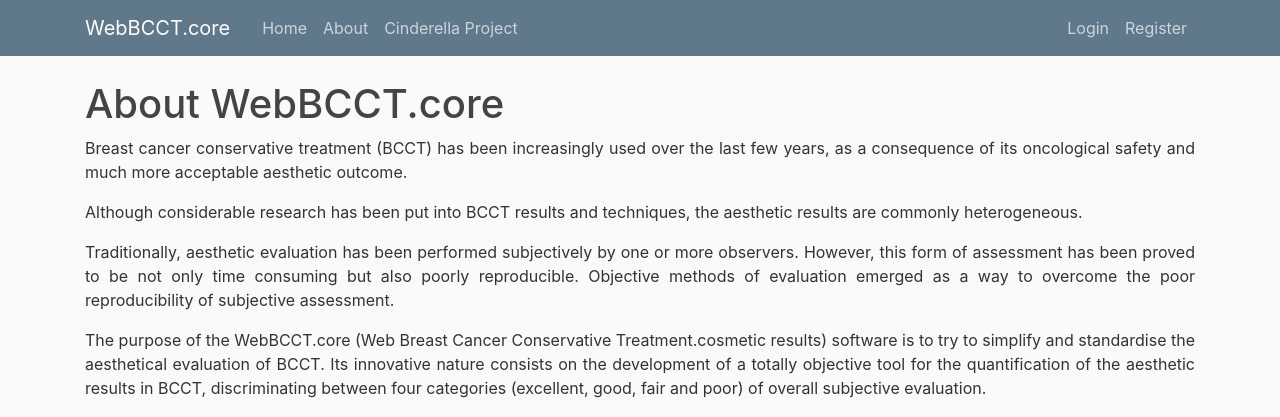
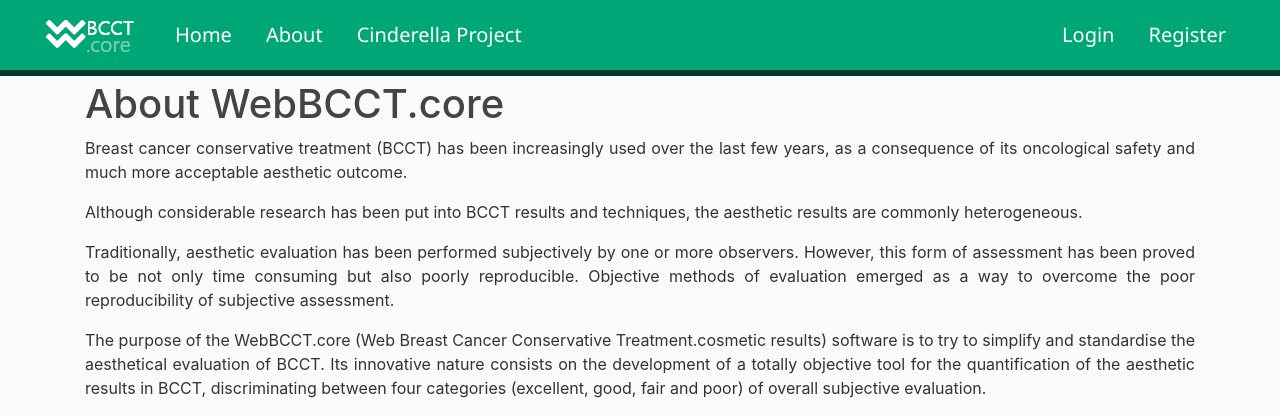
Before and after one commit to safarsaitam/ctm-interships-2020-webbcctcore, a Django app: page / in a window 1280 px wide. Shown: the top 417 px of the page. Run offline with Django 3.2, Linux system fonts and the light colour scheme; some libraries are stand-ins or nearby versions.

Commit message:
header redesigned

```diff
--- /dev/null
+++ b/docker/bcctapp/static/bcctapp/header.css
@@ -0,0 +1,29 @@
+.inesc-bg-md-green {
+    background-color: #00A776;
+}
+
+.inesc-border-dk-green {
+    border-bottom: 6px solid #003828;
+}
+
+#navbarToggle .navbar-nav .nav-link {
+    color: #ffffff;
+    font-family: 'Segoe UI', Tahoma, Geneva, Verdana, sans-serif;
+    font-size: 20px;
+}
+
+
+
+/* margins */
+
+.nav-item-start {
+    margin-left: 30px;
+}
+
+#navbarToggle .navbar-nav .nav-item-md {
+    margin-right: 18px;
+}
+
+#navbarToggle .navbar-nav .nav-item-end {
+    margin-right: 30px;
+}
--- a/docker/bcctapp/templates/bcctapp/base.html
+++ b/docker/bcctapp/templates/bcctapp/base.html
@@ -1,16 +1,21 @@
 {% load static %}
 <!DOCTYPE html>
 <html>
+
 <head>
     <!-- Required meta tags -->
     <meta charset="utf-8">
     <meta name="viewport" content="width=device-width, initial-scale=1, shrink-to-fit=no">
 
     <!-- Bootstrap CSS -->
-    <link rel="stylesheet" href="https://stackpath.bootstrapcdn.com/bootstrap/4.3.1/css/bootstrap.min.css" integrity="sha384-ggOyR0iXCbMQv3Xipma34MD+dH/1fQ784/j6cY/iJTQUOhcWr7x9JvoRxT2MZw1T" crossorigin="anonymous">
+    <link rel="stylesheet" href="https://stackpath.bootstrapcdn.com/bootstrap/4.3.1/css/bootstrap.min.css"
+        integrity="sha384-ggOyR0iXCbMQv3Xipma34MD+dH/1fQ784/j6cY/iJTQUOhcWr7x9JvoRxT2MZw1T" crossorigin="anonymous">
 
     <link rel="stylesheet" type="text/css" href="{% static 'bcctapp/main.css' %}">
     <!--<link rel="stylesheet" href="text/css" href="{% static 'bcctapp/modal.css' %}">-->
+
+    <!-- Header CSS -->
+    <link rel="stylesheet" type="text/css" href="{% static 'bcctapp/header.css' %}">
 
     {% block extra_style %}{% endblock extra_style %}
     <!-- CSS -->
@@ -18,7 +23,8 @@
     <link rel="stylesheet" href="{% static 'bcctapp/simplelightbox.min.css' %}">-->
 
     <!-- JAVASCRIPT -->
-    <script src="https://code.jquery.com/jquery-3.4.1.js" integrity="sha256-WpOohJOqMqqyKL9FccASB9O0KwACQJpFTUBLTYOVvVU=" crossorigin="anonymous"></script>
+    <script src="https://code.jquery.com/jquery-3.4.1.js"
+        integrity="sha256-WpOohJOqMqqyKL9FccASB9O0KwACQJpFTUBLTYOVvVU=" crossorigin="anonymous"></script>
     <script src="https://ajax.googleapis.com/ajax/libs/jquery/2.2.4/jquery.min.js"></script>
     <!--<script type="text/javascript" src="{% static 'bcctapp/simple-lightbox.min.js' %}"></script>-->
 
@@ -28,38 +34,39 @@
     <title>WebBCCT.core</title>
     {% endif %}
 </head>
+
 <body>
     <header class="site-header">
-        <nav class="navbar navbar-expand-md navbar-dark bg-steel fixed-top">
-            <div class="container">
-                <a class="navbar-brand mr-4" href="{% url 'bcctapp-about' %}">WebBCCT.core</a>
+        <nav class="navbar navbar-expand-md navbar-dark fixed-top inesc-bg-md-green inesc-border-dk-green">
+            <a class="navbar-brand mr-4" href="{% url 'bcctapp-home' %}">
+                <img class="nav-item-start logo" src="/media/UI_images/Logo/Logo.png" width="97" height="44" alt="">
+            </a>
             <button class="navbar-toggler" type="button" data-toggle="collapse" data-target="#navbarToggle" aria-controls="navbarToggle" aria-expanded="false" aria-label="Toggle navigation">
                 <span class="navbar-toggler-icon"></span>
             </button>
             <div class="collapse navbar-collapse" id="navbarToggle">
                 <div class="navbar-nav mr-auto">
-                        <a class="nav-item nav-link" href="{% url 'bcctapp-home' %}">Home</a>
+                    <a class="nav-item-md nav-link" href="{% url 'bcctapp-home' %}">Home</a>
                     {% if user.is_authenticated %}
-                            <a class="nav-item nav-link" href="{% url 'user-patient' user.username %}">Patients</a>
+                    <a class="nav-item-md nav-link" href="{% url 'user-patient' user.username %}">Patients</a>
                     {% endif %}
-                        <a class="nav-item nav-link" href="{% url 'bcctapp-about' %}">About</a>
-                        <a class="nav-item nav-link" href="{% url 'home_cinderella' %}">Cinderella Project</a>
+                    <a class="nav-item-md nav-link" href="{% url 'bcctapp-about' %}">About</a>
+                    <a class="nav-item-md nav-link" href="{% url 'home_cinderella' %}">Cinderella Project</a>
                 </div>
-                    <!-- Navbar Right Side -->
                 <div class="navbar-nav">
                     {% if user.is_authenticated %}
-                            <a class="nav-item nav-link" href="{% url 'profile' %}">Profile</a>
+                    <a class="nav-item-md nav-link" href="{% url 'profile' %}">Profile</a>
 
-                            <a class="nav-item nav-link" href="{% url 'logout' %}">Logout</a>
+                    <a class="nav-item-md nav-link" href="{% url 'logout' %}">Logout</a>
                     {% else %}
-                            <a class="nav-item nav-link" href="{% url 'login' %}">Login</a>
-                            <a class="nav-item nav-link" href="{% url 'register' %}">Register</a>
+                    <a class="nav-item-md nav-link" href="{% url 'login' %}">Login</a>
+                    <a class="nav-item-end nav-link" href="{% url 'register' %}">Register</a>
                     {% endif %}
-                    </div>
                 </div>
             </div>
         </nav>
     </header>
+
     <main role="main" class="container">
         {% block content %}{% endblock content %}
     </main>
@@ -72,7 +79,12 @@
     <!-- Optional JavaScript -->
     <!-- jQuery first, then Popper.js, then Bootstrap JS -->
     <!--<script src="https://code.jquery.com/jquery-3.3.1.slim.min.js" integrity="sha384-q8i/X+965DzO0rT7abK41JStQIAqVgRVzpbzo5smXKp4YfRvH+8abtTE1Pi6jizo" crossorigin="anonymous"></script>-->
-    <script src="https://cdnjs.cloudflare.com/ajax/libs/popper.js/1.14.7/umd/popper.min.js" integrity="sha384-UO2eT0CpHqdSJQ6hJty5KVphtPhzWj9WO1clHTMGa3JDZwrnQq4sF86dIHNDz0W1" crossorigin="anonymous"></script>
-    <script src="https://stackpath.bootstrapcdn.com/bootstrap/4.3.1/js/bootstrap.min.js" integrity="sha384-JjSmVgyd0p3pXB1rRibZUAYoIIy6OrQ6VrjIEaFf/nJGzIxFDsf4x0xIM+B07jRM" crossorigin="anonymous"></script>
+    <script src="https://cdnjs.cloudflare.com/ajax/libs/popper.js/1.14.7/umd/popper.min.js"
+        integrity="sha384-UO2eT0CpHqdSJQ6hJty5KVphtPhzWj9WO1clHTMGa3JDZwrnQq4sF86dIHNDz0W1"
+        crossorigin="anonymous"></script>
+    <script src="https://stackpath.bootstrapcdn.com/bootstrap/4.3.1/js/bootstrap.min.js"
+        integrity="sha384-JjSmVgyd0p3pXB1rRibZUAYoIIy6OrQ6VrjIEaFf/nJGzIxFDsf4x0xIM+B07jRM"
+        crossorigin="anonymous"></script>
 </body>
+
 </html>
```
Also changed, not shown: docker/db.sqlite3, docker/media/UI_images/Logo/Logo.png (added), docker/media/UI_images/SocialMedia/facebook_login.png (added), docker/media/UI_images/SocialMedia/google_login.png (added), docker/media/UI_images/SocialMedia/twitter_login.png (added). Lines whose indentation alone changed are shown as unchanged.
